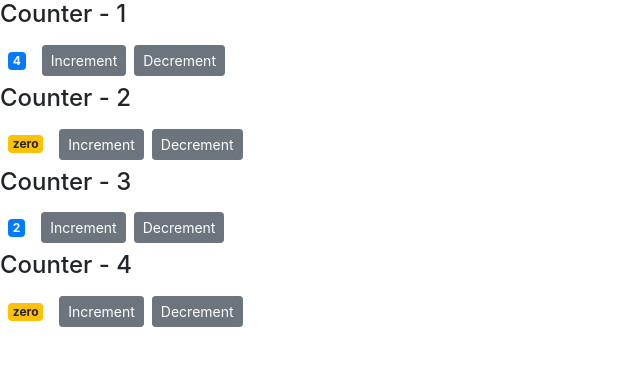
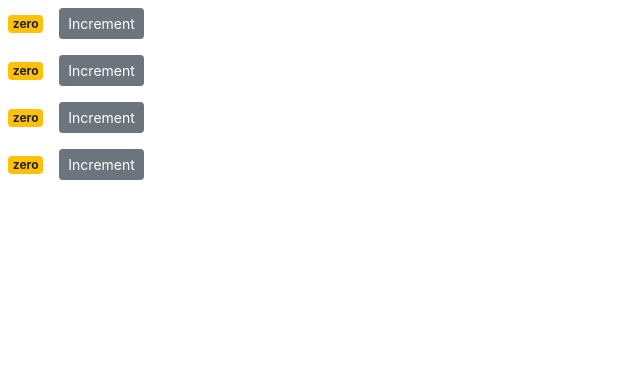
Before and after one commit to nawgala/rnd-react-counter-app, a React (Create React App) app: page / in a window 1280 px wide. Shown: the top 366 px of the page, without its empty margins (0-640 px from the left). Built offline with nearby package versions, Linux system fonts and the light colour scheme.

Commit message:
Remove decrement button

```diff
--- a/src/components/counter.jsx
+++ b/src/components/counter.jsx
@@ -25,24 +25,12 @@ class Counter extends Component {
         >
           Increment
         </button>
-        <button
-          onClick={this.handleDecrement}
-          className="btn btn-secondary btn-sm"
-        >
-          Decrement
-        </button>
       </div>
     );
   }
 
   handleIncrement = (product) => {
     this.setState({ value: this.state.value + 1 });
-  };
-
-  handleDecrement = () => {
-    if (this.state.value > 0) {
-      this.setState({ value: this.state.value - 1 });
-    }
   };
 
   getBadgeClasses() {
--- a/src/components/counters.jsx
+++ b/src/components/counters.jsx
@@ -4,9 +4,9 @@ import Counter from "./counter";
 class Counters extends Component {
   state = {
     counters: [
-      { id: 1, value: 4 },
+      { id: 1, value: 0 },
       { id: 2, value: 0 },
-      { id: 3, value: 2 },
+      { id: 3, value: 0 },
       { id: 4, value: 0 },
     ],
   };
@@ -14,9 +14,7 @@ class Counters extends Component {
     return (
       <div>
         {this.state.counters.map((counter) => (
-          <Counter key={counter.id} value={counter.value} selected>
-            <h4>Counter - {counter.id}</h4>
-          </Counter>
+          <Counter key={counter.id} value={counter.value} />
         ))}
       </div>
     );
```
